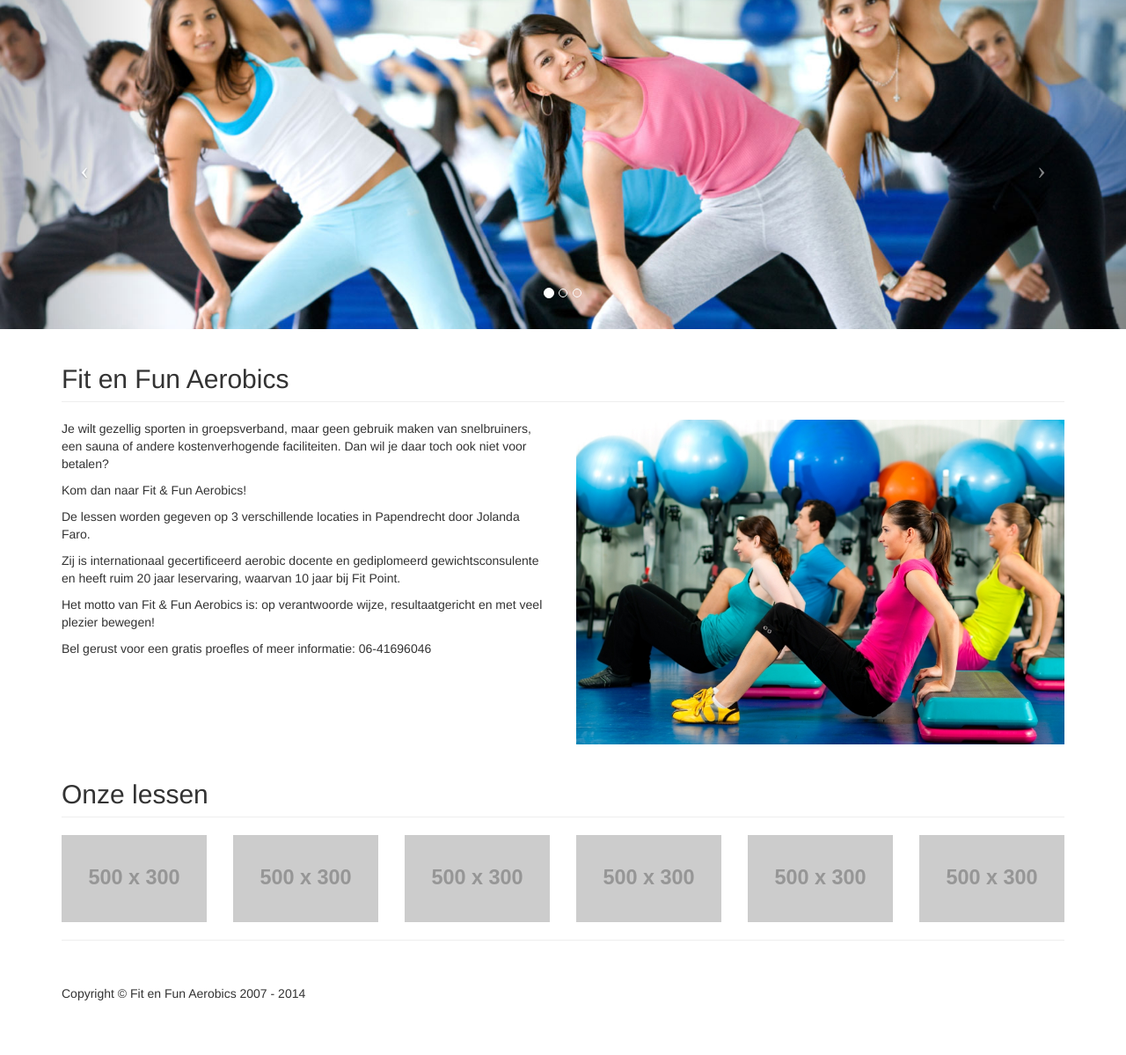
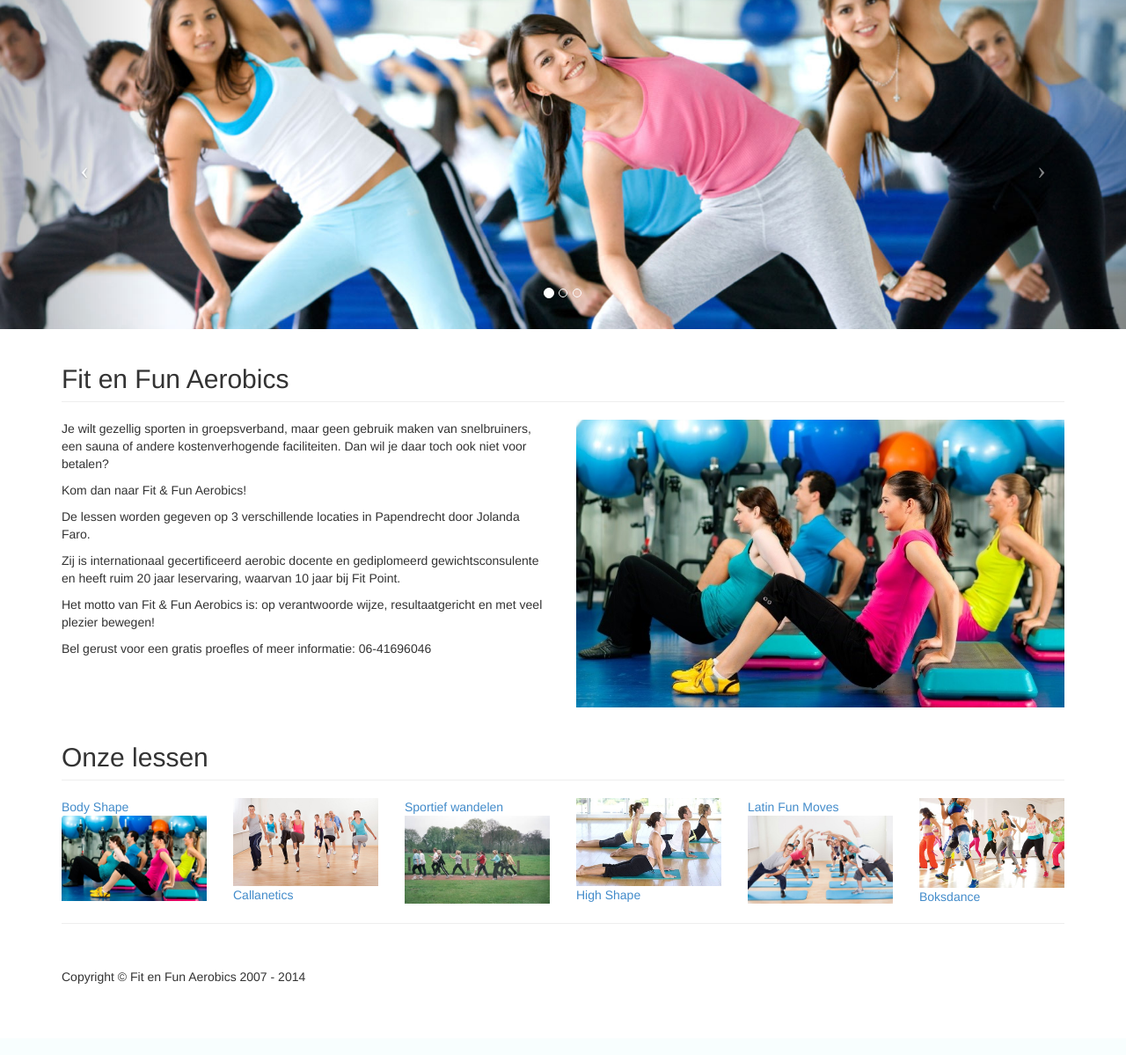
Before and after one commit to ivyk96/Fit-en-Fun, a PHP site: page / in a window 1280 px wide. Shown: the part 51-1250 px from the top of the page at 88% size. After the commit the page ends 1169 px from the top, so only its background shows below. Run offline with PHP 8.4, Linux system fonts and the light colour scheme; grey boxes labelled with a size stand in for pictures from a placeholder-image service; some libraries are stand-ins or nearby versions.

Commit message:
plaatjes gesneden en a's ervan gemaakt in de index

```diff
--- a/index.php
+++ b/index.php
@@ -70,22 +70,22 @@
                 <h2 class="page-header">Onze lessen</h2>
             </div>
             <div class="col-md-2 col-sm-4 col-xs-6">
-                <img class="img-responsive customer-img" src="http://placehold.it/500x300" alt="">
+                <a href="bodyshape.php">Body Shape<img class="img-responsive customer-img" src="img/groep1.png" alt=""></a>
             </div>
             <div class="col-md-2 col-sm-4 col-xs-6">
-                <img class="img-responsive customer-img" src="http://placehold.it/500x300" alt="">
+                <a href="callanetics.php"><img class="img-responsive customer-img" src="img/groep2.png" alt="">Callanetics</a>
             </div>
             <div class="col-md-2 col-sm-4 col-xs-6">
-                <img class="img-responsive customer-img" src="http://placehold.it/500x300" alt="">
+                <a href="sportiefwandelen.php">Sportief wandelen<img class="img-responsive customer-img" src="img/groep3.png" alt=""></a>
             </div>
             <div class="col-md-2 col-sm-4 col-xs-6">
-                <img class="img-responsive customer-img" src="http://placehold.it/500x300" alt="">
+                <a href="highshape.php"><img class="img-responsive customer-img" src="img/groep4.png" alt="">High Shape</a>
             </div>
             <div class="col-md-2 col-sm-4 col-xs-6">
-                <img class="img-responsive customer-img" src="http://placehold.it/500x300" alt="">
+                <a href="latinfunmoves.php">Latin Fun Moves<img class="img-responsive customer-img" src="img/groep5.png" alt=""></a>
             </div>
             <div class="col-md-2 col-sm-4 col-xs-6">
-                <img class="img-responsive customer-img" src="http://placehold.it/500x300" alt="">
+                <a href="boksdance.php"><img class="img-responsive customer-img" src="img/groep6.png" alt="">Boksdance</a>
             </div>
             </div>
         <hr>
```
Also changed, not shown: img/groep1.png, img/groep3.png, img/groep4.png, img/groep5.png, img/groep6.png.
